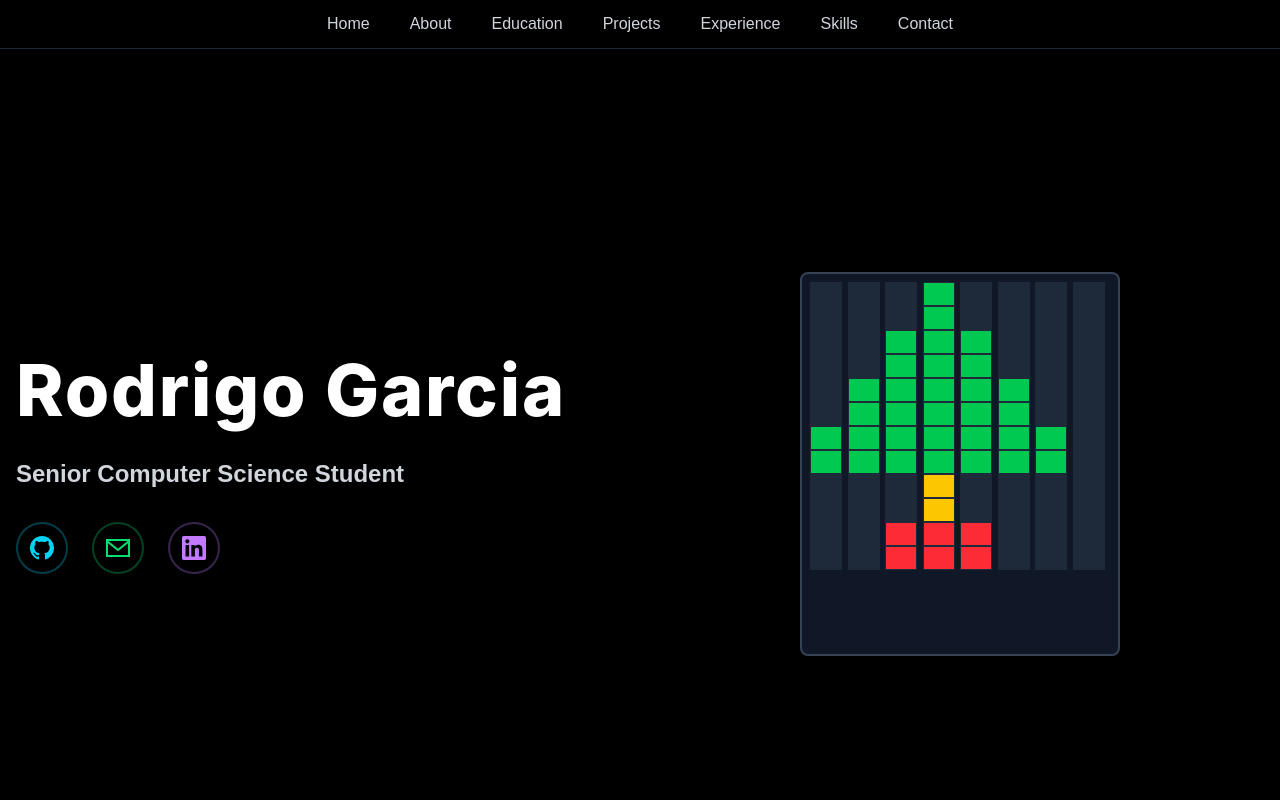
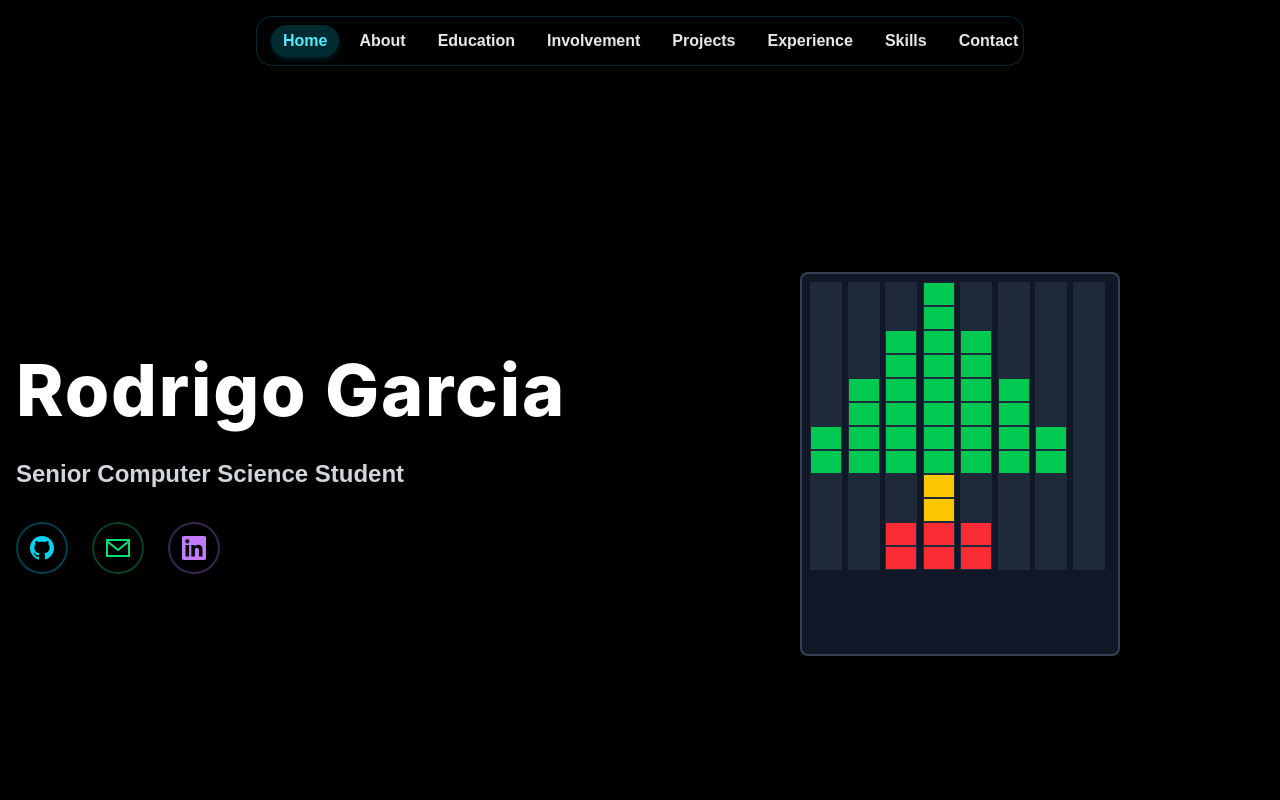
Before and after one commit to rgarcia2304/personal-portfolio, a Next.js app: page / in a window 1280 px wide. Shown: the top 800 px of the page. Built offline with nearby package versions, Linux system fonts and the light colour scheme.

Commit message:
added involvment section

```diff
--- a/src/app/page.tsx
+++ b/src/app/page.tsx
@@ -1,6 +1,7 @@
 'use client';
 import React, { useEffect, useState, useRef } from "react";
 import Image from 'next/image';
+import { usePathname } from 'next/navigation';
 
 
 
@@ -112,6 +113,7 @@ const navLinks = [
   { id: "hero", label: "Home" },
   { id: "about", label: "About" },
   { id: "education", label: "Education" },
+  { id: "involvement", label: "Involvement" },
   { id: "projects", label: "Projects" },
   { id: "experience", label: "Experience" },
   { id: "skills", label: "Skills" },
@@ -583,21 +585,77 @@ function ExperienceTimeline() {
   );
 }
 
+function useScrollSpy(ids: string[], offset = 80) {
+  const [activeId, setActiveId] = useState(ids[0]);
+  useEffect(() => {
+    function onScroll() {
+      let found = ids[0];
+      for (const id of ids) {
+        const el = document.getElementById(id);
+        if (el) {
+          const rect = el.getBoundingClientRect();
+          if (rect.top - offset < 0) {
+            found = id;
+          }
+        }
+      }
+      setActiveId(found);
+    }
+    window.addEventListener('scroll', onScroll, { passive: true });
+    onScroll();
+    return () => window.removeEventListener('scroll', onScroll);
+  }, [ids, offset]);
+  return activeId;
+}
+
+// Involvement data
+const involvementEntries = [
+  {
+    org: "Society of Hispanic Professional Engineers",
+    role: "Member, Networking Director",
+    date: "2023 - Present",
+    logo: "https://img.icons8.com/ios-filled/100/FFD600/source-code.png",
+    description: "",
+    link: "https://acm.psu.edu/"
+  },
+
+];
+
 export default function Home() {
+  const activeSection = useScrollSpy(navLinks.map(l => l.id), 90);
   return (
     <div className="relative w-full bg-black text-white scroll-smooth">
-      {/* Sticky Navigation Bar */}
-      <nav className="fixed top-0 left-0 w-full z-50 bg-black/80 backdrop-blur border-b border-gray-800">
-        <div className="max-w-5xl mx-auto flex flex-row items-center justify-center gap-4 py-2">
-          {navLinks.map((link) => (
-            <a
-              key={link.id}
-              href={`#${link.id}`}
-              className="text-gray-300 hover:text-cyan-400 px-3 py-1 rounded transition-colors duration-200 text-base font-medium"
-            >
-              {link.label}
-            </a>
-          ))}
+      {/* Modern Glassy Navigation Bar */}
+      <nav className="fixed top-4 left-1/2 -translate-x-1/2 w-[95vw] max-w-3xl z-50 rounded-2xl bg-black/40 border border-cyan-400/20 shadow-xl backdrop-blur-md transition-all duration-300">
+        <div className="flex flex-row items-center gap-1 py-2 px-1 sm:px-3 overflow-x-auto scrollbar-hide whitespace-nowrap">
+          {navLinks.map((link) => {
+            const isActive = activeSection === link.id;
+            return (
+              <a
+                key={link.id}
+                href={`#${link.id}`}
+                className={`relative px-3 py-1 mx-0.5 rounded-full font-semibold text-base transition-all duration-200 outline-none focus:ring-2 focus:ring-cyan-400/60
+                  ${isActive ? 'text-cyan-300' : 'text-gray-200 hover:text-cyan-200'}
+                `}
+                tabIndex={0}
+              >
+                <span className="relative z-10">{link.label}</span>
+                {/* Animated underline/pill */}
+                <span
+                  className={`absolute left-0 top-0 w-full h-full rounded-full transition-all duration-300 -z-1
+                    ${isActive ? 'bg-cyan-400/20 shadow-cyan-400/10 shadow-md scale-100' : 'scale-0 group-hover:scale-100'}
+                  `}
+                  aria-hidden="true"
+                />
+                <style jsx>{`
+                  a:hover > span:last-child {
+                    background: rgba(34,211,238,0.10);
+                    transform: scale(1);
+                  }
+                `}</style>
+              </a>
+            );
+          })}
         </div>
       </nav>
 
@@ -717,7 +775,7 @@ export default function Home() {
                     <span className="text-gray-100 text-lg font-medium">I enjoy reading primarily nonfiction. Some of my favorite books include <span className='text-purple-300 font-bold'>Pillars of The Earth</span> and <span className='text-purple-300 font-bold'>Crime and Punishment</span>.</span>
                   </div>
                   <div className="bg-yellow-400/10 border border-yellow-400/30 rounded-xl p-4 shadow-md animate-fade-in" style={{ animationDelay: '200ms' }}>
-                    <span className="text-gray-100 text-lg font-medium">One day I hope to learn <span className='text-yellow-300 font-bold'>4 of the Romantic Languages</span>!</span>
+                    <span className="text-gray-100 text-lg font-medium">One day I hope to learn <span className='text-yellow-300 font-bold'>French, Portuguese, and Italian</span>!</span>
                   </div>
                 </div>
               </div>
@@ -794,6 +852,29 @@ export default function Home() {
                 </div>
               </div>
             </div>
+          </div>
+        </Section>
+        <Section id="involvement" title="Involvement">
+          <div className="max-w-4xl mx-auto flex flex-col gap-8">
+            {involvementEntries.map((inv, idx) => (
+              <div key={idx} className="flex flex-col sm:flex-row items-start gap-6 bg-black/30 border-l-4 border-yellow-400/40 p-6 rounded-xl shadow-md">
+                {/* Left: Logo, Org, Role, Date */}
+                <div className="flex flex-row sm:flex-col items-center sm:items-start gap-4 min-w-[180px]">
+                  {inv.logo && (
+                    <img src={inv.logo} alt={inv.org + ' logo'} className="w-12 h-12 object-contain rounded-full bg-white/80 border border-yellow-400/30 shadow" />
+                  )}
+                  <div>
+                    <div className="text-base font-bold text-yellow-300">{inv.org}</div>
+                    <div className="text-sm text-gray-400">{inv.role}</div>
+                    <div className="text-xs text-gray-500">{inv.date}</div>
+                  </div>
+                </div>
+                {/* Right: Description */}
+                <div className="flex-1 text-gray-200 text-base leading-relaxed">
+                  {inv.description || <span className="italic text-gray-500">The story starts with me looking to connect with our chapter alumni. Seeing as there was no infastructure or constant communication with alumni I became Networking Director. Overseeing the position I created a multi-thousand dollar funding pipeline with alumni. The social media pages grew by over 500%. Through this I brought I introduced new workshops with alumni and brought in new companies. The mentoring program called MentorSHPE also oversaw an expansion of 2X and was increased to include alumni and Masters/PHD students under my tenure. My proudest accomplishment was that with our extra funding we were able to take 10% more people to the SHPE National Convention!</span>}
+                </div>
+              </div>
+            ))}
           </div>
         </Section>
         <Section id="projects" title="Projects">
@@ -1024,6 +1105,9 @@ export default function Home() {
         .animate-fishing-scene {
           animation: fishing-scene 6s infinite ease-in-out;
         }
+
+        .scrollbar-hide::-webkit-scrollbar { display: none; }
+        .scrollbar-hide { -ms-overflow-style: none; scrollbar-width: none; }
       `}</style>
     </div>
   );
```
